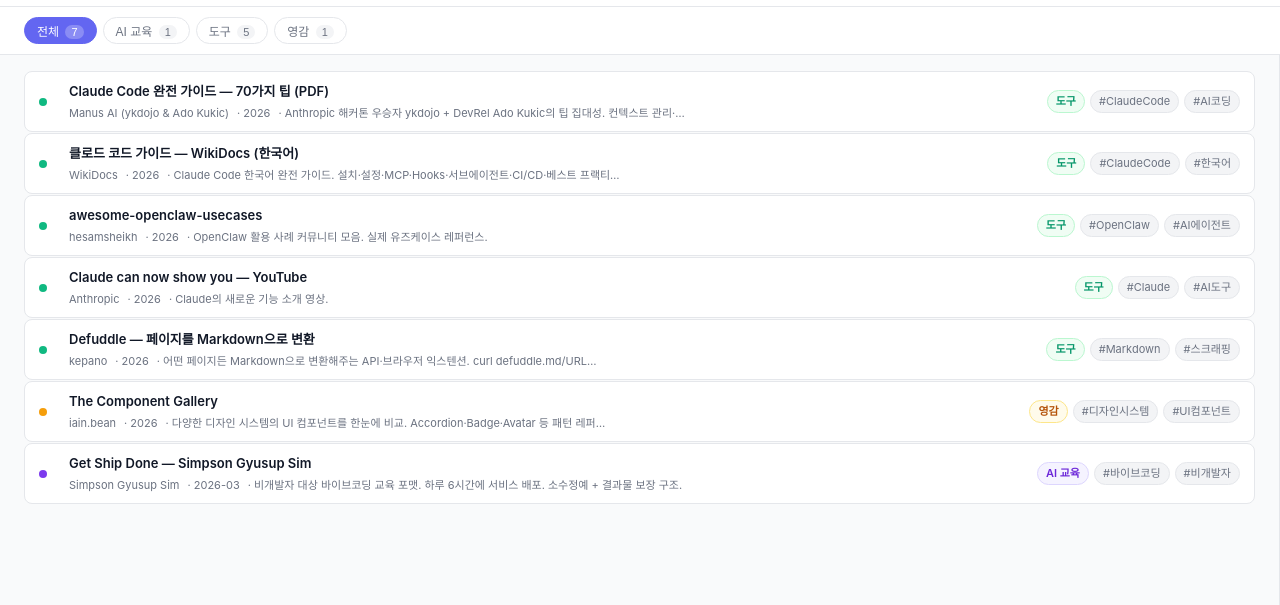
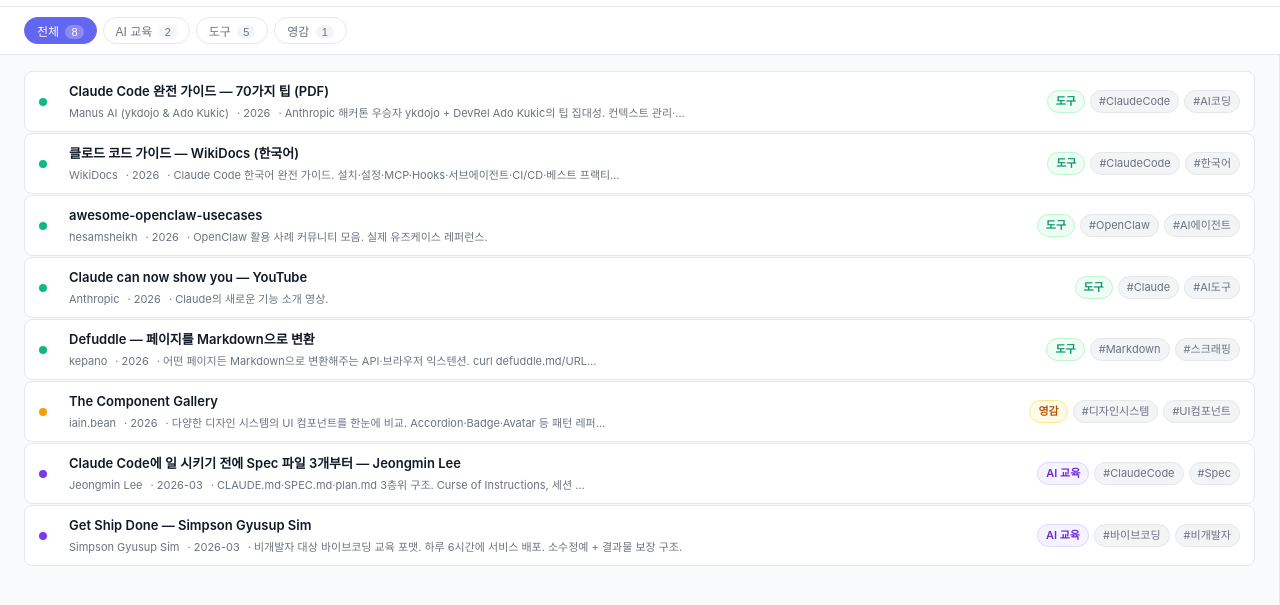
Before and after one commit to congchu/refolongs, a plain HTML site: page index.html in a window 1280 px wide. Shown: the part 45-650 px from the top of the page. Drawn offline with nearby package versions, Linux system fonts and the light colour scheme.

Commit message:
add: Spec 파일 3개 전략 (Jeongmin Lee) + 캐시

```diff
--- a/index.html
+++ b/index.html
@@ -443,6 +443,16 @@ const items = [
     cache: "cache/component-gallery.md",
   },
   {
+    title: "Claude Code에 일 시키기 전에 Spec 파일 3개부터 — Jeongmin Lee",
+    author: "Jeongmin Lee",
+    url: "https://www.linkedin.com/posts/jyoung105_claude-code-%EC%99%80-codex-%EC%97%90-%EC%9D%BC-%EC%8B%9C%ED%82%A4%EA%B8%B0-%EC%A0%84%EC%97%90-spec-%ED%8C%8C%EC%9D%BC-ugcPost-7437355074030366723-7fRU",
+    cat: "01-ai-education",
+    memo: "CLAUDE.md·SPEC.md·plan.md 3층위 구조. Curse of Instructions, 세션 분리, 에이전트 성숙도 모델(L1→L3).",
+    tags: ["#ClaudeCode", "#Spec", "#에이전트워크플로우"],
+    date: "2026-03",
+    cache: "cache/spec-files-claude-code.md",
+  },
+  {
     title: "Get Ship Done — Simpson Gyusup Sim",
     author: "Simpson Gyusup Sim",
     url: "https://www.linkedin.com/posts/simpsonsim_aitgkrht-sakqpqrqesuy-getshipdone-share-7436695861755125761-RdTC/",
```
Also changed, not shown: 1 other file.
